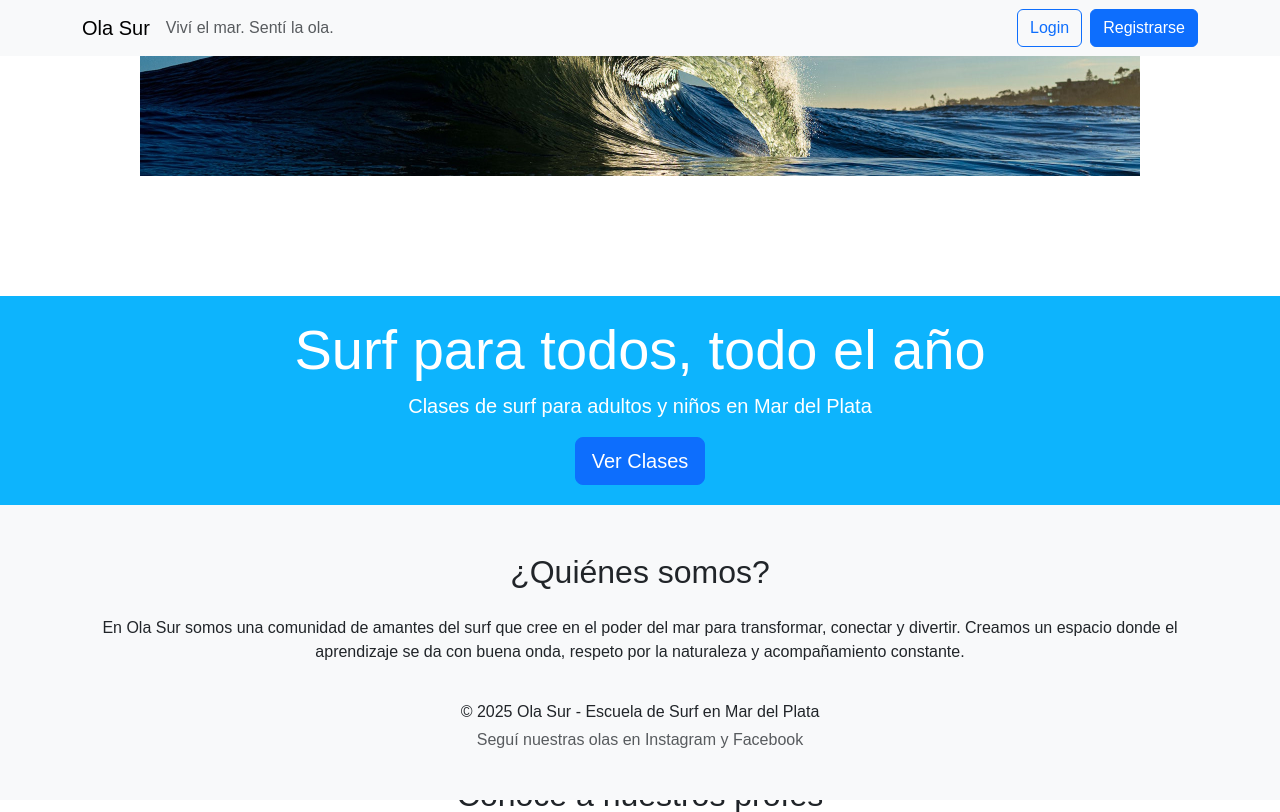
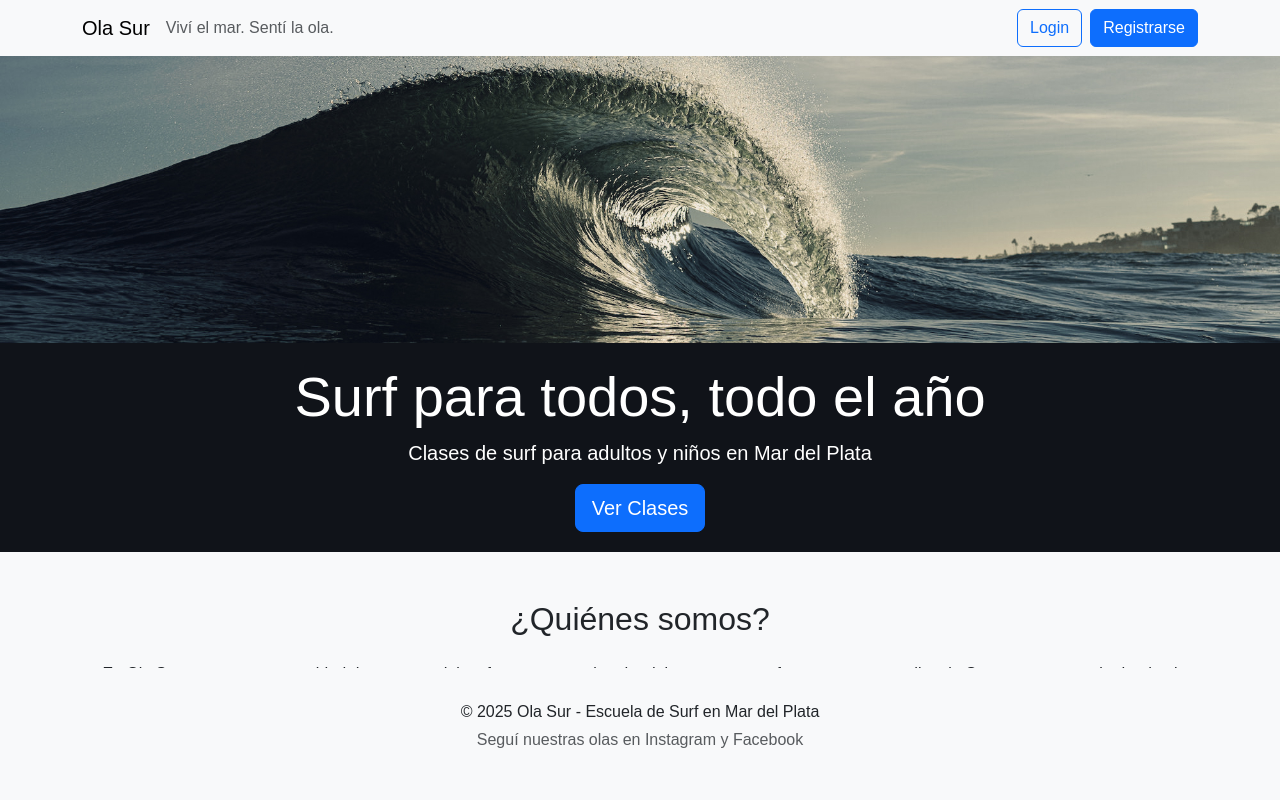
Before and after one commit to ggalinsk/entrega_final, a Django app: page / in a window 1280 px wide. Shown: the top 812 px of the page. Run offline with Django 5.2, Linux system fonts and the light colour scheme.

Commit message:
modificaciones entrega

```diff
--- a/entregaFinal/settings.py
+++ b/entregaFinal/settings.py
@@ -118,6 +118,10 @@
 
 STATIC_URL = 'static/'
 
+STATICFILES_DIRS = [
+    BASE_DIR / 'static',
+]
+
 # Default primary key field type
 # https://docs.djangoproject.com/en/5.2/ref/settings/#default-auto-field
 
--- a/escuela_surf/templates/escuela_surf/base.html
+++ b/escuela_surf/templates/escuela_surf/base.html
@@ -13,7 +13,7 @@
     .hero {
 
       background-size: cover;
-      height: 30vh;
+
       color: white;
       display: flex;
       flex-direction: column;
@@ -22,7 +22,7 @@
     }
 
     .titulo {
-      background-color: #0db4fd;
+      background-color: #101319;
       padding-top: 20px;
       padding-bottom: 20px;
       color: white;
@@ -30,6 +30,11 @@
       flex-direction: column;
       justify-content: center;
       text-align: center;
+    }
+
+    .colornav {
+      background-color: #101319;
+      color: white;
     }
 
     .s-20 {
@@ -50,7 +55,7 @@
 <body>
 
   <!-- Navbar -->
-  <nav class="navbar navbar-expand-lg navbar-light bg-light sticky-top">
+  <nav class=" navbar navbar-expand-lg navbar-light bg-light sticky-top">
     <div class="container">
       <a class="navbar-brand" href="{% url 'index' %}">Ola Sur</a>
       <span class="text-muted">Viví el mar. Sentí la ola.</span>
--- a/escuela_surf/templates/escuela_surf/index.html
+++ b/escuela_surf/templates/escuela_surf/index.html
@@ -4,7 +4,7 @@
   <!-- Hero -->
   <section class="hero" id="inicio">
     <div>
-      <img class="s-20" src="{% static 'img/hero-surf.jpg' %}" alt="Logo Ola Sur">
+      <img class="w-100 h-100 object-fit-cover" src="{% static 'img/hero-surf.jpg' %}" alt="Logo Ola Sur">
     </div>
   </section>
   <!--Bienvenida-->
```
Also changed, not shown: escuela_surf/static/img/hero-surf.jpg.
